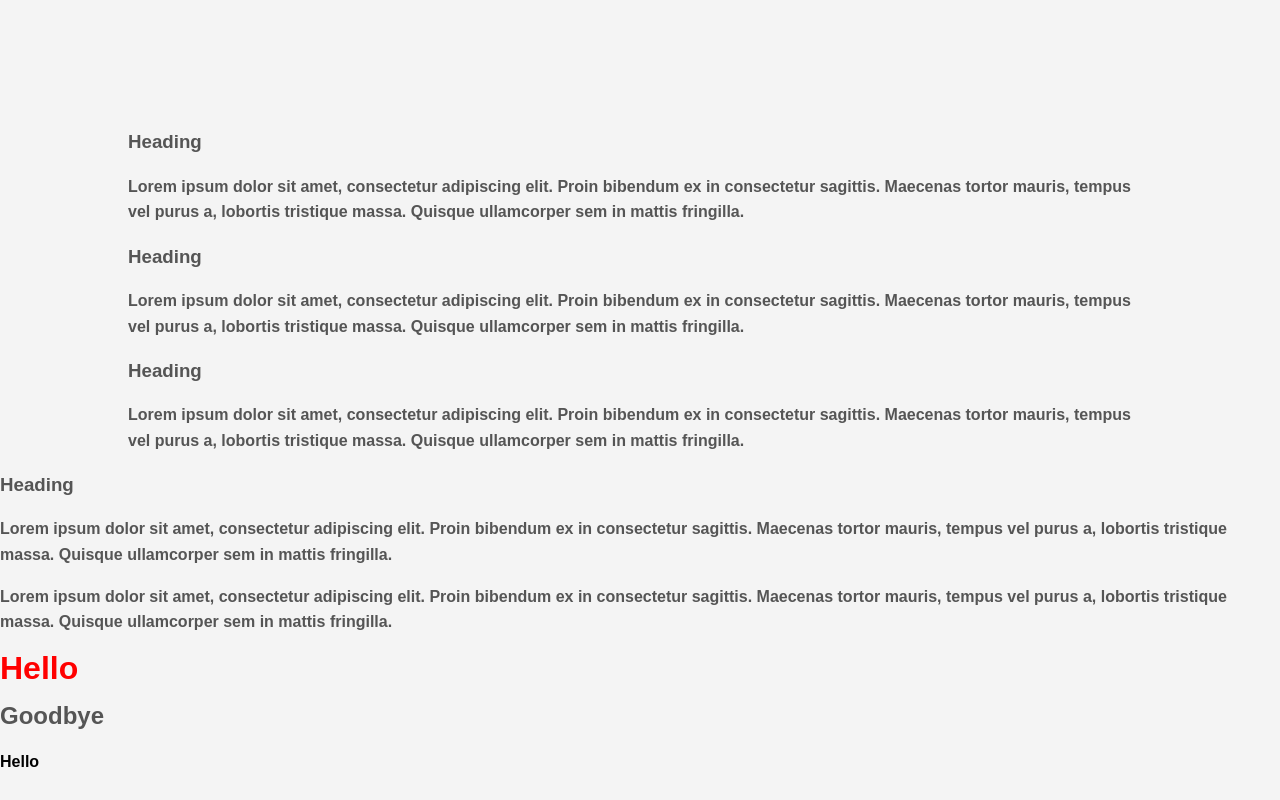
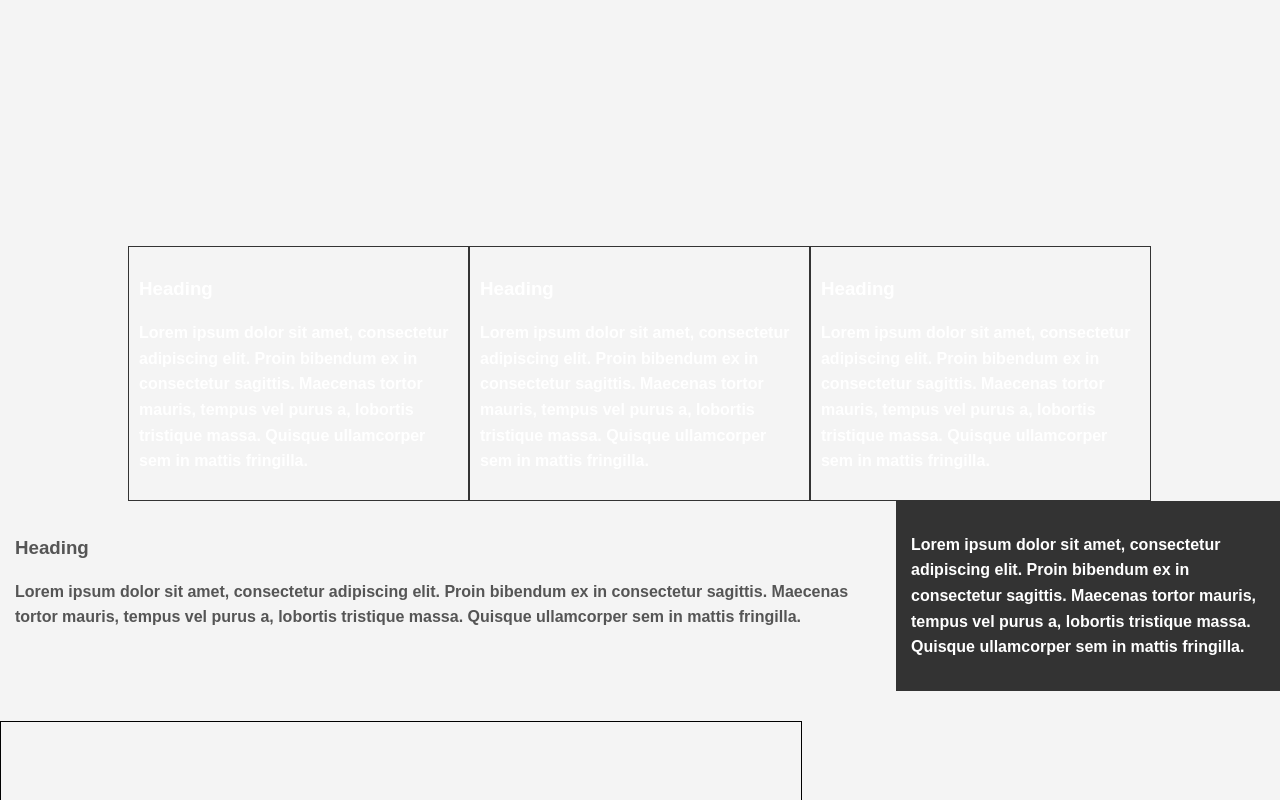
Before and after one commit to ByronCox/css_borders, a plain HTML site: page index.html in a window 1280 px wide. Shown: the part 1280-2080 px from the top of the page. Before the commit the page ends 2054 px from the top, so only its background shows below. Drawn offline with Linux system fonts and the light colour scheme; files whose address does not match are found by name.

Commit message:
Update style.css

```diff
--- a/style.css
+++ b/style.css
@@ -40,12 +40,21 @@ a:hover {
 a:active {
 	color: green;
 }
+/*
 a:visited {
 	color: #000;
 }
+*/
 .container{
 	width: 80%;
 	margin: auto;
+	background-color: #333;
+	color: #fff;
+	padding: 10 px 15px;
+	border: none;
+}
+.clr {
+clear: both;
 }
 .box-1 h1{
 	font-family:  Tahoma;
@@ -79,3 +88,62 @@ a:visited {
 	border-bottom: dotted 1px #333;
 	list-style-image: url("images/check.png");
 }
+.my-form {
+padding: 20px;
+}
+.my-form  label {
+display: block;
+}
+.my-form   input [type="text"], my-form textarea{
+padding: 8px;
+width: 100%;
+}
+.button:hover {
+background: red;
+color: #fff;
+}
+.block {
+float: left;
+width: 33.3%;
+border: 1px solid #333;
+padding: 10px;
+box-sizing: border-box;
+}
+#main-block {
+float: left;
+width: 70%;
+padding: 15px;
+box-sizing: border-box;
+}
+#sidebar {
+float: right;
+width: 30%;
+background-color: #333;
+color: #fff;
+padding: 15px;
+box-sizing: border-box;
+}
+.p-box {
+width: 800px;
+height: 500px;
+border: 1px  solid  #000;
+margin-top: 30px;
+position: relative;
+}
+.p-box  h1 {
+position: absolute;
+top: 100px;
+left: 200px;
+}
+
+.p-box  h2 {
+position: absolute;
+bottom: 40px;
+right: 100px;
+background-image:url(/bgimage.jpg);
+background-position: 100px  200px;
+}
+.fix-me {
+position: fixed;
+top: 400px;
+}
```
